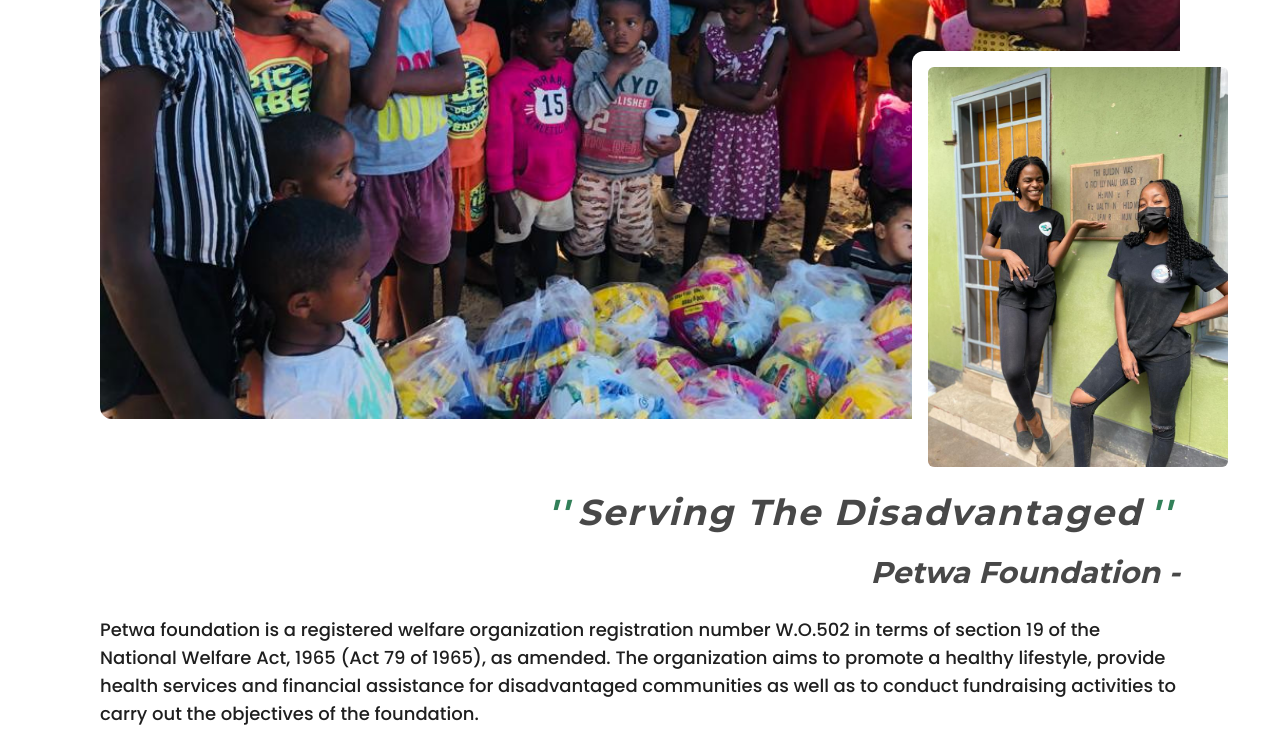
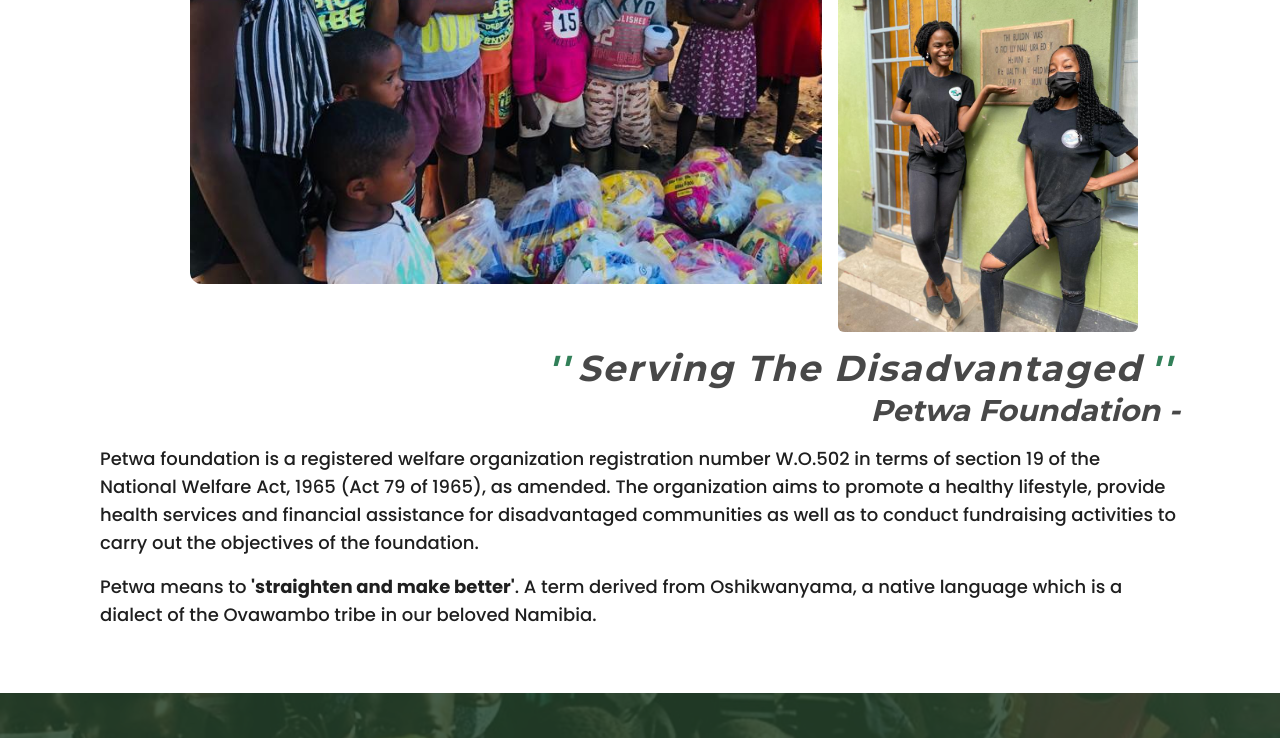
Before and after one commit to bi-dynamics/petwa-foundation, a Next.js app: page /about-petwa-foundation in a window 1280 px wide. Shown: the part 901-1639 px from the top of the page. Built offline with nearby package versions, Linux system fonts and the light colour scheme.

Commit message:
Styling changes

```diff
--- a/src/app/about-petwa-foundation/page.tsx
+++ b/src/app/about-petwa-foundation/page.tsx
@@ -26,12 +26,12 @@
         </h1>
       </header>
       <section className="flex flex-col gap-16 items-start justify-center py-16 px-4 sm:px-16 lg:px-[100px]">
-        <div className="w-full h-full">
+        <div className="w-full h-full flex items-center justify-center">
           <div className="flex flex-col items-end justify-end relative">
             <Image
               src={ABOUT_1}
               alt="About Petwa Foundation"
-              className="h-full w-full rounded-xl object-cover"
+              className="h-full w-full max-w-[900px] rounded-xl object-cover"
             />
             <div className="absolute h-fit w-auto p-4 bg-white rounded-xl translate-x-4 md:translate-x-16 translate-y-16">
               <Image
@@ -43,12 +43,12 @@
           </div>
         </div>
         <div className="w-full h-fit items-start justify-start flex flex-col gap-4">
-          <h2 className=" font-montserrat text-4xl font-bold text-right w-full text-[#1f1f1fd0] leading-relaxed tracking-wider italic">
+          <h2 className=" font-montserrat text-2xl sm:text-4xl font-bold text-right w-full text-[#1f1f1fd0] leading-relaxed tracking-wider italic">
             <span className="text-petwaGreen mx-2">&apos;&apos;</span>Serving
             The Disadvantaged
             <span className="text-petwaGreen mx-2">&apos;&apos;</span>
             <br />{" "}
-            <span className="text-[#1f1f1fd0] tracking-normal text-3xl">
+            <span className="text-[#1f1f1fd0] tracking-normal text-xl sm:text-3xl">
               {" "}
               Petwa Foundation -
             </span>
--- a/src/app/page.tsx
+++ b/src/app/page.tsx
@@ -22,7 +22,7 @@
 
 export const metadata: Metadata = {
   title: {
-    absolute: "Petwa Foundation - Serving the disadvantaged",
+    absolute: "Petwa Foundation - Serving The Disadvantaged",
   },
 
   description:
```
